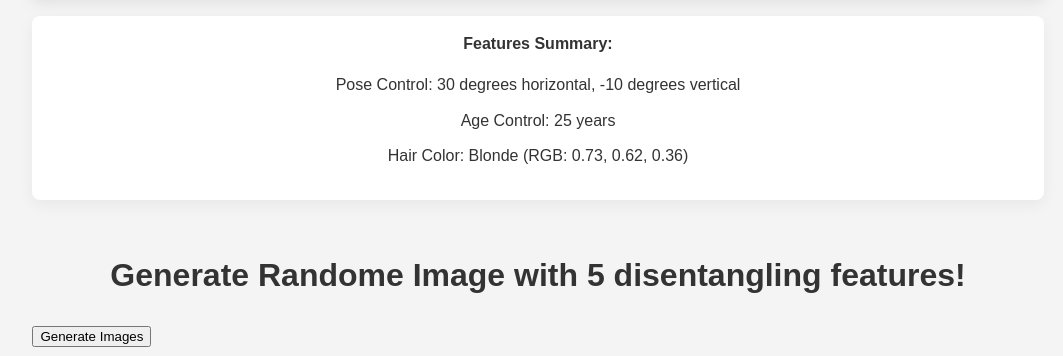
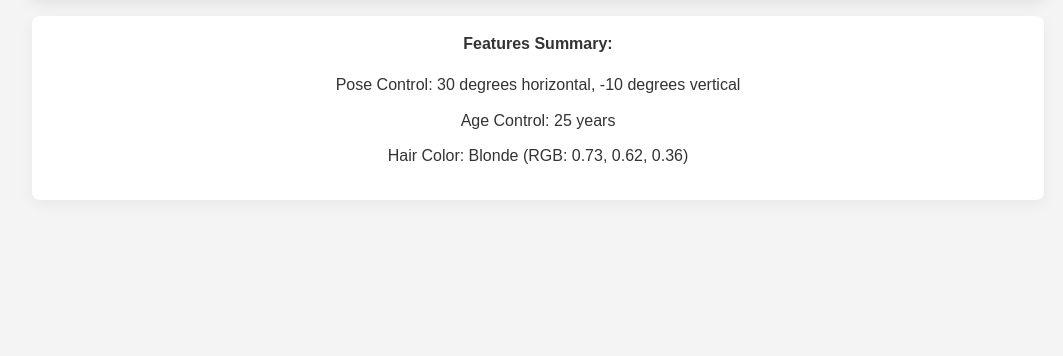
Before and after one commit to chanonchacharu/DL-FaceGenerationWebsite, a Flask app: page / in a window 1280 px wide. Shown: the part 2415-2771 px from the top of the page, without its empty margins (102-1165 px from the left). After the commit the page ends 2579 px from the top, so only its background shows below. Run offline with Flask 3, Linux system fonts and the light colour scheme.

Commit message:
Third Implementation

```diff
--- a/templates/index.html
+++ b/templates/index.html
@@ -111,22 +111,6 @@
                 <li>Hair Color: Blonde (RGB: 0.73, 0.62, 0.36)</li>
             </ul>
         </div>
-
-        <h1>Generate Randome Image with 5 disentangling features!</h1>
-
-        <form action="/generate-image" method="post">
-            <button type="submit">Generate Images</button>
-        </form>
-
-        {% if initial_image %}
-            <h2>Initial Image:</h2>
-            <img src="{{ url_for('static', filename=initial_image) }}" alt="Initial Image">
-        {% endif %}
-
-        {% if modified_image %}
-            <h2>Modified Image:</h2>
-            <img src="{{ url_for('static', filename=modified_image) }}" alt="Modified Image">
-        {% endif %}
     </div>
 </body>
 </html>
```
Also changed, not shown: templates/generate.html (+10 -0 lines).
